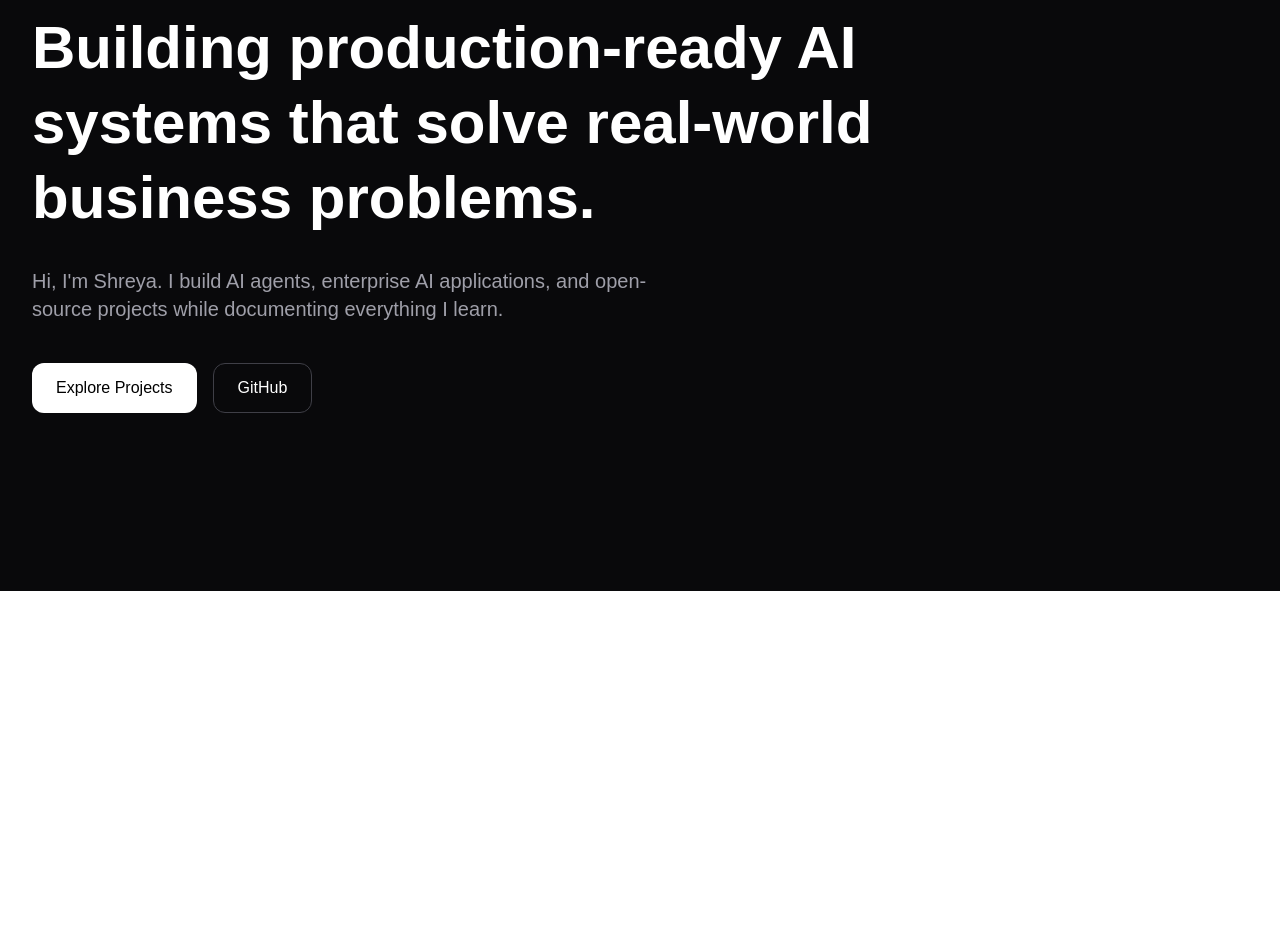
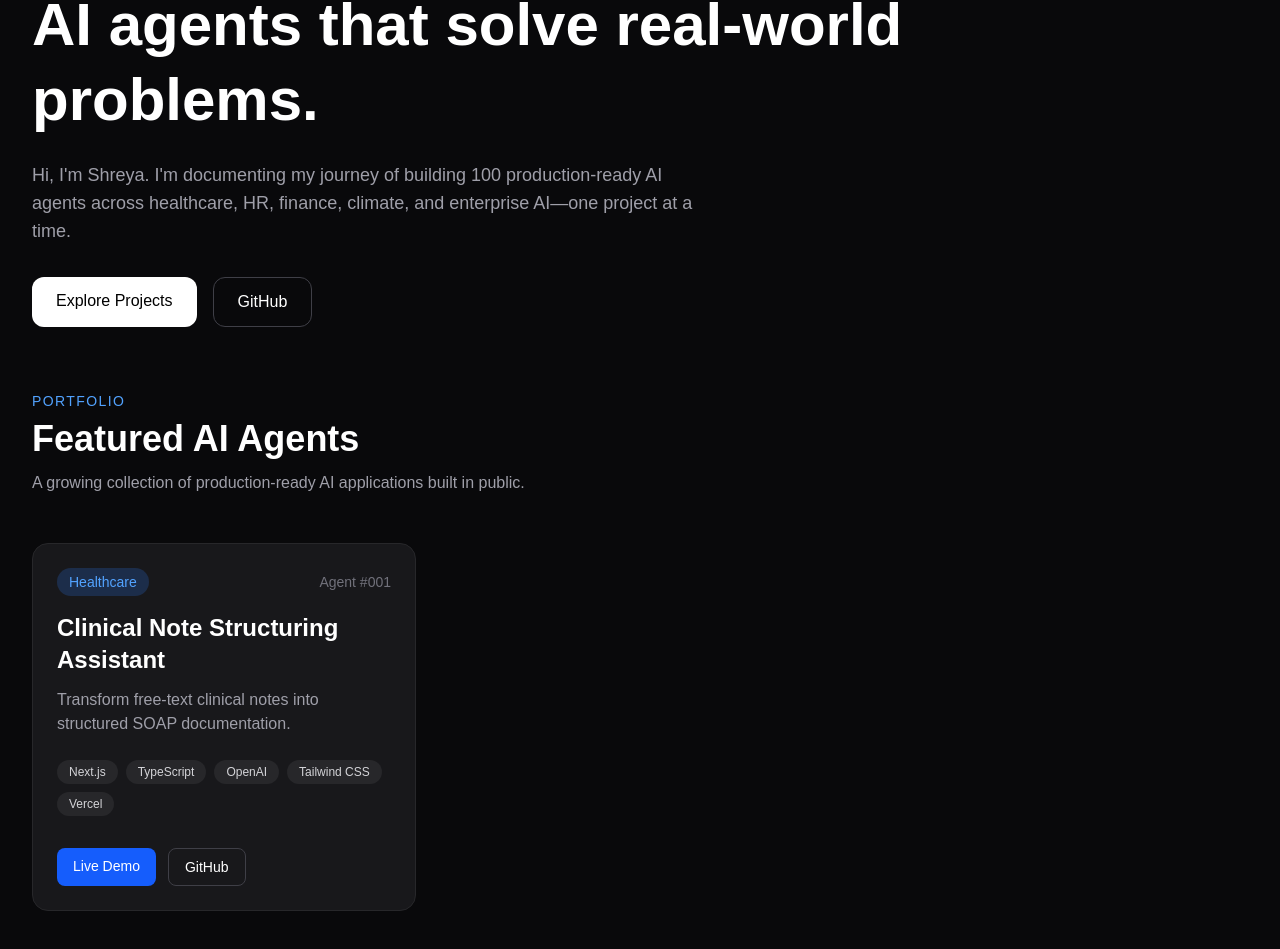
Before and after one commit to shreya19888/ai-portfolio, a Next.js app: page / in a window 1280 px wide. Shown: the part 209-1158 px from the top of the page. Before the commit the page ends 800 px from the top, so only its background shows below. Built offline with nearby package versions, Linux system fonts and the light colour scheme.

Commit message:
first-agent commit

```diff
--- a/app/data/agents.ts
+++ b/app/data/agents.ts
@@ -15,7 +15,7 @@ export const agents = [
     ],
     github:
       "https://github.com/shreya19888/100-days-100-agents/tree/master/day-001-clinical-note-structuring",
-    demo: "https://100-days-100-agents-azure.vercel.app",
+    demo: "https://clinical-note-structuring.vercel.app/",
     featured: true,
   },
 ];
--- a/app/page.tsx
+++ b/app/page.tsx
@@ -1,33 +1,124 @@
+import { agents } from "./data/agents";
+
 export default function Home() {
   return (
-    <main className="min-h-screen bg-zinc-950 text-white">
-      <div className="mx-auto flex min-h-screen max-w-7xl items-center px-8">
+    <main className="bg-zinc-950 text-white">
+      {/* Hero */}
+      <section className="mx-auto flex min-h-[75vh] max-w-7xl items-center px-8 pt-16 pb-12">
         <div>
           <p className="mb-4 text-blue-400">
-            🚀 AI Engineer • 100 Days • 100 Agents
+            🚀 AI Engineer • 100 Days • 100 AI Agents
           </p>
 
-          <h1 className="max-w-4xl text-6xl font-bold leading-tight">
-            Building production-ready AI systems that solve real-world business
+          <h1 className="max-w-4xl text-4xl font-bold leading-tight md:text-5xl lg:text-6xl">
+            Building 100 production-ready AI agents that solve real-world
             problems.
           </h1>
 
-          <p className="mt-8 max-w-2xl text-xl text-zinc-400">
-            Hi, I'm Shreya. I build AI agents, enterprise AI applications, and
-            open-source projects while documenting everything I learn.
+          <p className="mt-6 max-w-2xl text-lg text-zinc-400">
+            Hi, I'm Shreya. I'm documenting my journey of building 100
+            production-ready AI agents across healthcare, HR, finance, climate,
+            and enterprise AI—one project at a time.
           </p>
 
-          <div className="mt-10 flex gap-4">
-            <button className="rounded-xl bg-white px-6 py-3 font-medium text-black transition hover:bg-zinc-200">
+          <div className="mt-8 flex gap-4">
+            <a
+              href="#projects"
+              className="rounded-xl bg-white px-6 py-3 font-medium text-black transition hover:bg-zinc-200"
+            >
               Explore Projects
-            </button>
+            </a>
 
-            <button className="rounded-xl border border-zinc-700 px-6 py-3 transition hover:border-zinc-500">
+            <a
+              href="https://github.com/shreya19888"
+              target="_blank"
+              rel="noopener noreferrer"
+              className="rounded-xl border border-zinc-700 px-6 py-3 transition hover:border-zinc-500"
+            >
               GitHub
-            </button>
+            </a>
           </div>
         </div>
-      </div>
+      </section>
+
+      {/* Featured Agents */}
+      <section
+        id="projects"
+        className="mx-auto max-w-7xl px-8 pb-24"
+      >
+        <div className="mb-12">
+          <p className="text-sm uppercase tracking-widest text-blue-400">
+            Portfolio
+          </p>
+
+          <h2 className="mt-2 text-4xl font-bold">
+            Featured AI Agents
+          </h2>
+
+          <p className="mt-3 max-w-2xl text-zinc-400">
+            A growing collection of production-ready AI applications built in
+            public.
+          </p>
+        </div>
+
+        <div className="grid gap-8 md:grid-cols-2 lg:grid-cols-3">
+          {agents.map((agent) => (
+            <div
+              key={agent.id}
+              className="rounded-2xl border border-zinc-800 bg-zinc-900 p-6 transition-all duration-300 hover:-translate-y-1 hover:border-blue-500"
+            >
+              <div className="mb-4 flex items-center justify-between">
+                <span className="rounded-full bg-blue-500/20 px-3 py-1 text-sm text-blue-400">
+                  {agent.industry}
+                </span>
+
+                <span className="text-sm text-zinc-500">
+                  Agent #{agent.id}
+                </span>
+              </div>
+
+              <h3 className="text-2xl font-bold">
+                {agent.title}
+              </h3>
+
+              <p className="mt-3 text-zinc-400">
+                {agent.tagline}
+              </p>
+
+              <div className="mt-6 flex flex-wrap gap-2">
+                {agent.technologies.map((tech) => (
+                  <span
+                    key={tech}
+                    className="rounded-full bg-zinc-800 px-3 py-1 text-xs text-zinc-300"
+                  >
+                    {tech}
+                  </span>
+                ))}
+              </div>
+
+              <div className="mt-8 flex gap-3">
+                <a
+                  href={agent.demo}
+                  target="_blank"
+                  rel="noopener noreferrer"
+                  className="rounded-lg bg-blue-600 px-4 py-2 text-sm font-medium transition hover:bg-blue-500"
+                >
+                  Live Demo
+                </a>
+
+                <a
+                  href={agent.github}
+                  target="_blank"
+                  rel="noopener noreferrer"
+                  className="rounded-lg border border-zinc-700 px-4 py-2 text-sm transition hover:border-zinc-500"
+                >
+                  GitHub
+                </a>
+              </div>
+            </div>
+          ))}
+        </div>
+      </section>
     </main>
   );
 }
```
